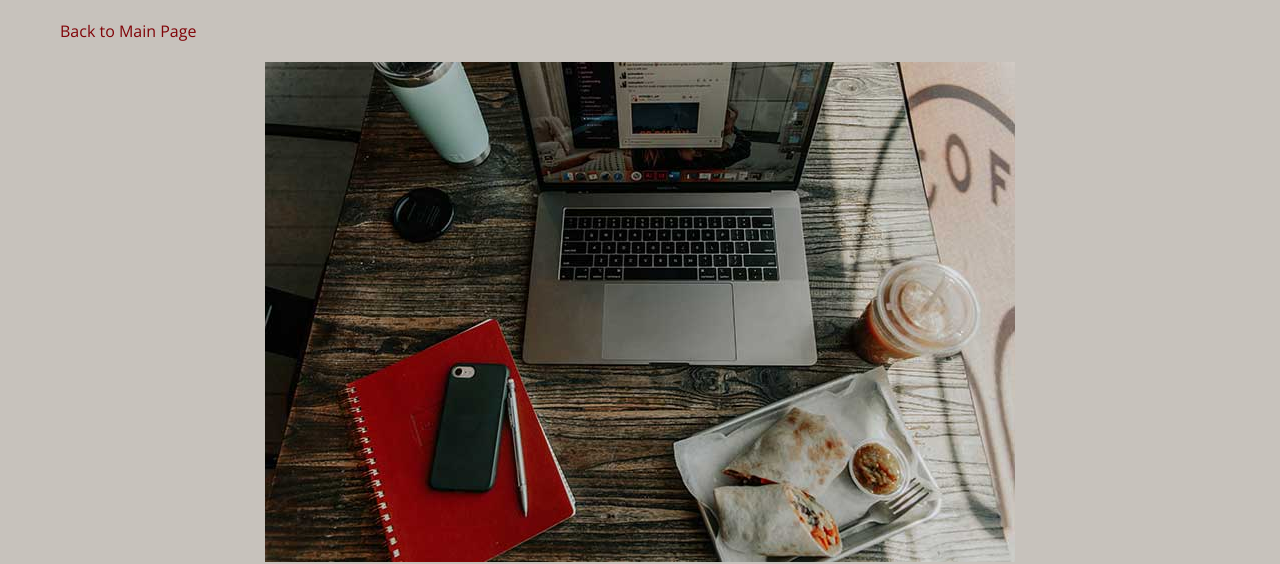
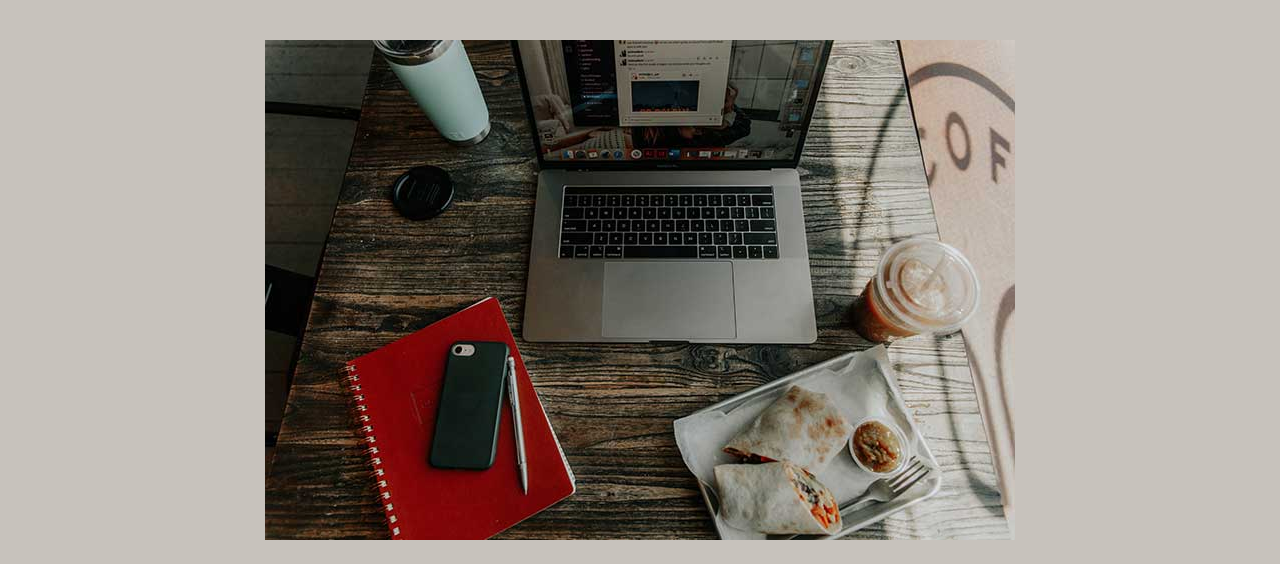
Before and after one commit to RobynLJackson/robyns-advice, a plain HTML site: page index.html in a window 1280 px wide. Shown: the top 564 px of the page. Drawn offline with nearby package versions, Linux system fonts and the light colour scheme.

Commit message:
Removed link to index.html and removed rule for a link in css

```diff
--- a/css/robyn-j.css
+++ b/css/robyn-j.css
@@ -16,12 +16,6 @@
 header {
     padding: 20px;
     border-bottom: #730504 dotted 4px;
-}
-
-header a {
-    font-family: 'Open Sans', sans-serif;
-    color: #810408;
-    text-decoration: none;
 }
 
 #img-container {
--- a/index.html
+++ b/index.html
@@ -12,8 +12,6 @@
     <!-- replace skillcrush with your name here -->
     <body class="robyn-advice">
         <header>
-            <a href="index.html">Back to Main Page</a>
-
             <div id="img-container">
                 <img src="img\corinne-kutz-IJ9BJjxYJO4-unsplash-750x500.jpg">
             </div>
```
